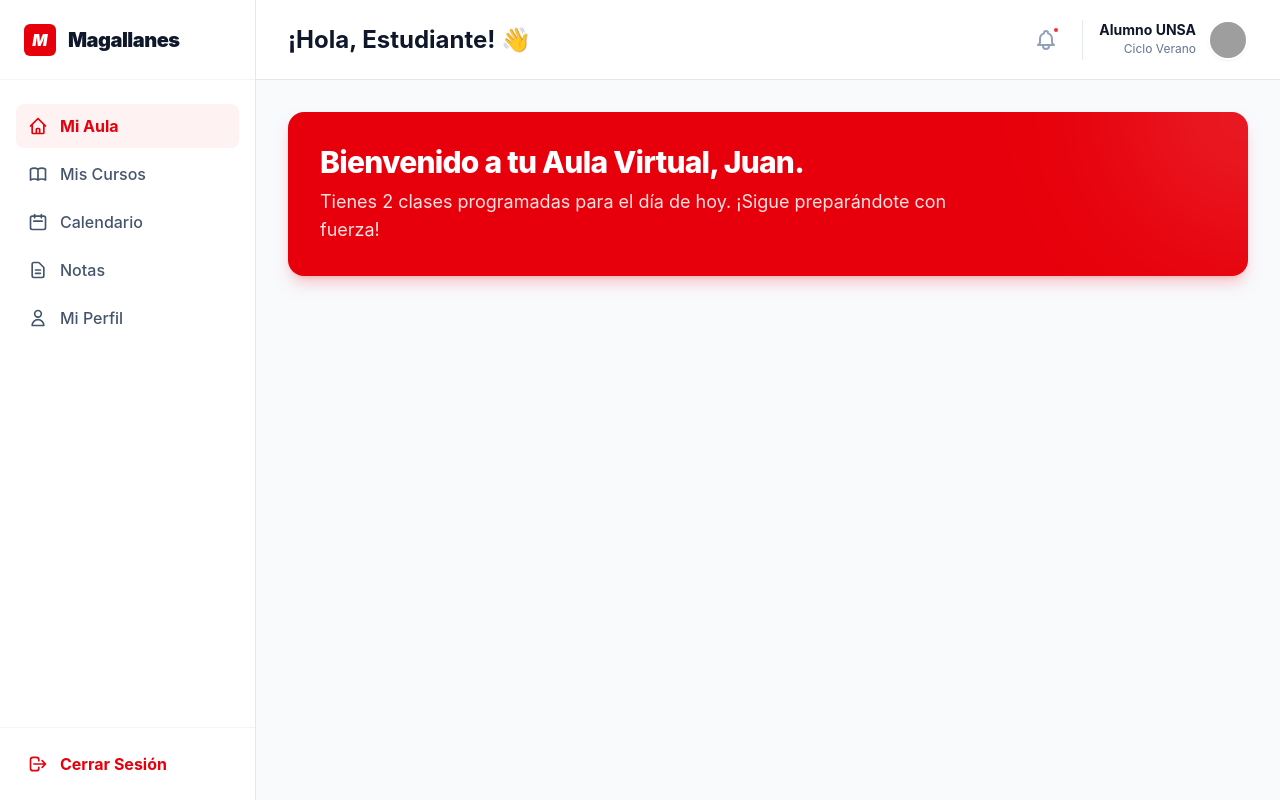
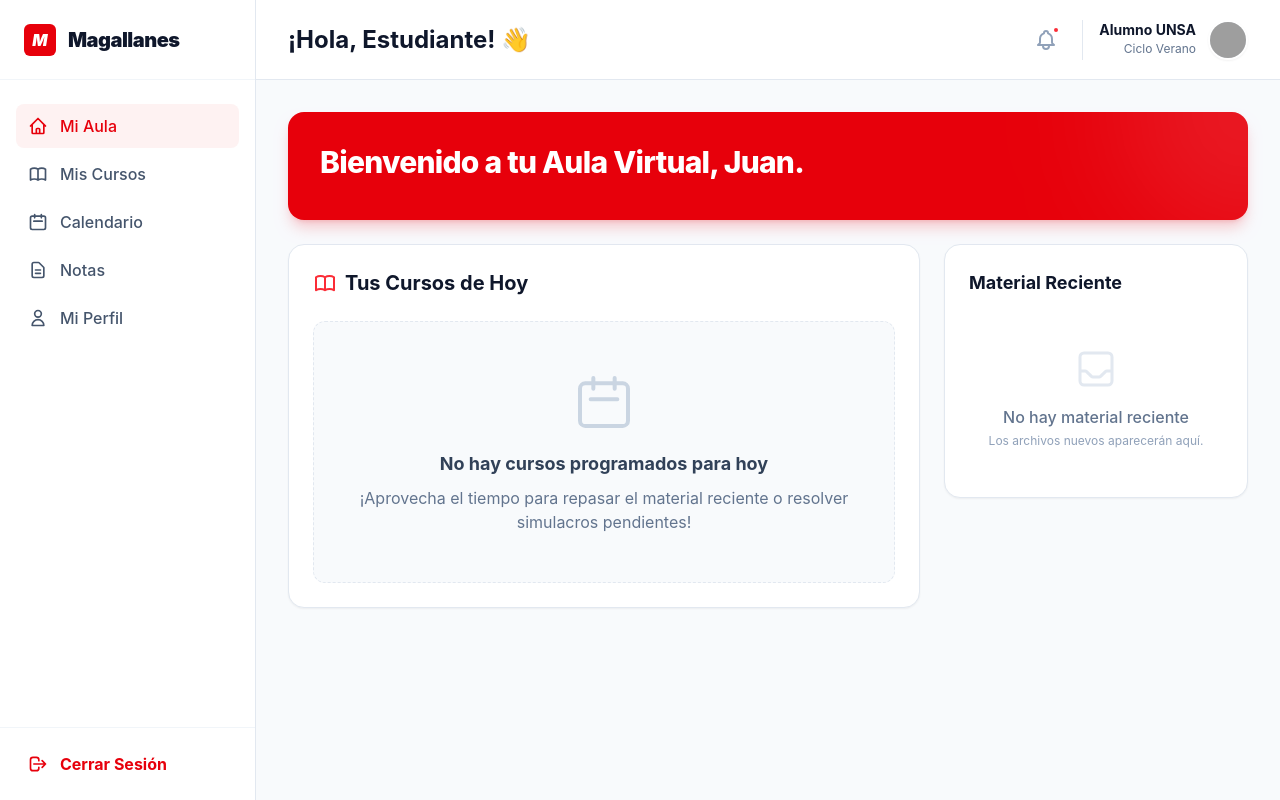
Before and after one commit to Ackyul/Magallanes, a React (Vite) app in the folder Magallanes-F/: page /dashboard in a window 1280 px wide. Built offline with nearby package versions, Linux system fonts and the light colour scheme; grey boxes are pictures that could not be loaded.

Commit message:
style: remove dashboard text, fix sidebar active state, add logout to courses

```diff
--- a/Magallanes-F/src/layouts/DashboardLayout.jsx
+++ b/Magallanes-F/src/layouts/DashboardLayout.jsx
@@ -1,8 +1,20 @@
-import { Outlet, Link, NavLink } from 'react-router-dom';
+import { Outlet, Link, useLocation } from 'react-router-dom';
 import { useState } from 'react';
 
 const DashboardLayout = () => {
   const [showNotifications, setShowNotifications] = useState(false);
+  const location = useLocation();
+
+  const isActive = (path) => {
+    return location.pathname === path;
+  };
+
+  const linkClass = (path) =>
+    `flex items-center gap-3 px-3 py-2.5 rounded-lg font-medium transition-colors ${
+      isActive(path)
+        ? 'bg-red-50 text-red-600 font-bold'
+        : 'text-slate-600 hover:bg-slate-50 hover:text-slate-900'
+    }`;
 
   return (
     <div className="min-h-screen bg-slate-50 flex">
@@ -18,62 +30,26 @@ const DashboardLayout = () => {
         </div>
 
         <nav className="flex-1 px-4 py-6 space-y-1">
-          <NavLink
-            to="/dashboard"
-            end
-            className={({ isActive }) =>
-              `flex items-center gap-3 px-3 py-2.5 rounded-lg transition-colors ${
-                isActive ? 'bg-red-50 text-red-600 font-bold' : 'text-slate-600 hover:bg-slate-50 hover:text-slate-900 font-medium'
-              }`
-            }
-          >
+          <Link to="/dashboard" className={linkClass('/dashboard')}>
             <svg className="w-5 h-5" fill="none" viewBox="0 0 24 24" stroke="currentColor"><path strokeLinecap="round" strokeLinejoin="round" strokeWidth="2" d="M3 12l2-2m0 0l7-7 7 7M5 10v10a1 1 0 001 1h3m10-11l2 2m-2-2v10a1 1 0 01-1 1h-3m-6 0a1 1 0 001-1v-4a1 1 0 011-1h2a1 1 0 011 1v4a1 1 0 001 1m-6 0h6" /></svg>
             Mi Aula
-          </NavLink>
-          <NavLink
-            to="/dashboard/courses"
-            className={({ isActive }) =>
-              `flex items-center gap-3 px-3 py-2.5 rounded-lg transition-colors ${
-                isActive ? 'bg-red-50 text-red-600 font-bold' : 'text-slate-600 hover:bg-slate-50 hover:text-slate-900 font-medium'
-              }`
-            }
-          >
+          </Link>
+          <Link to="/dashboard/courses" className={linkClass('/dashboard/courses')}>
             <svg className="w-5 h-5" fill="none" viewBox="0 0 24 24" stroke="currentColor"><path strokeLinecap="round" strokeLinejoin="round" strokeWidth="2" d="M12 6.253v13m0-13C10.832 5.477 9.246 5 7.5 5S4.168 5.477 3 6.253v13C4.168 18.477 5.754 18 7.5 18s3.332.477 4.5 1.253m0-13C13.168 5.477 14.754 5 16.5 5c1.747 0 3.332.477 4.5 1.253v13C19.832 18.477 18.247 18 16.5 18c-1.746 0-3.332.477-4.5 1.253" /></svg>
             Mis Cursos
-          </NavLink>
-          <NavLink
-            to="/dashboard/calendar"
-            className={({ isActive }) =>
-              `flex items-center gap-3 px-3 py-2.5 rounded-lg transition-colors ${
-                isActive ? 'bg-red-50 text-red-600 font-bold' : 'text-slate-600 hover:bg-slate-50 hover:text-slate-900 font-medium'
-              }`
-            }
-          >
+          </Link>
+          <Link to="/dashboard/calendar" className={linkClass('/dashboard/calendar')}>
             <svg className="w-5 h-5" fill="none" viewBox="0 0 24 24" stroke="currentColor"><path strokeLinecap="round" strokeLinejoin="round" strokeWidth="2" d="M8 7V3m8 4V3m-9 8h10M5 21h14a2 2 0 002-2V7a2 2 0 00-2-2H5a2 2 0 00-2 2v12a2 2 0 002 2z" /></svg>
             Calendario
-          </NavLink>
-          <NavLink
-            to="/dashboard/grades"
-            className={({ isActive }) =>
-              `flex items-center gap-3 px-3 py-2.5 rounded-lg transition-colors ${
-                isActive ? 'bg-red-50 text-red-600 font-bold' : 'text-slate-600 hover:bg-slate-50 hover:text-slate-900 font-medium'
-              }`
-            }
-          >
+          </Link>
+          <Link to="/dashboard/grades" className={linkClass('/dashboard/grades')}>
             <svg className="w-5 h-5" fill="none" viewBox="0 0 24 24" stroke="currentColor"><path strokeLinecap="round" strokeLinejoin="round" strokeWidth="2" d="M9 12h6m-6 4h6m2 5H7a2 2 0 01-2-2V5a2 2 0 012-2h5.586a1 1 0 01.707.293l5.414 5.414a1 1 0 01.293.707V19a2 2 0 01-2 2z" /></svg>
             Notas
-          </NavLink>
-          <NavLink
-            to="/dashboard/profile"
-            className={({ isActive }) =>
-              `flex items-center gap-3 px-3 py-2.5 rounded-lg transition-colors ${
-                isActive ? 'bg-red-50 text-red-600 font-bold' : 'text-slate-600 hover:bg-slate-50 hover:text-slate-900 font-medium'
-              }`
-            }
-          >
+          </Link>
+          <Link to="/dashboard/profile" className={linkClass('/dashboard/profile')}>
             <svg className="w-5 h-5" fill="none" viewBox="0 0 24 24" stroke="currentColor"><path strokeLinecap="round" strokeLinejoin="round" strokeWidth="2" d="M16 7a4 4 0 11-8 0 4 4 0 018 0zM12 14a7 7 0 00-7 7h14a7 7 0 00-7-7z" /></svg>
             Mi Perfil
-          </NavLink>
+          </Link>
         </nav>
 
         <div className="p-4 border-t border-slate-100">
--- a/Magallanes-F/src/pages/Dashboard.jsx
+++ b/Magallanes-F/src/pages/Dashboard.jsx
@@ -6,11 +6,45 @@ const Dashboard = () => {
         <div className="absolute top-0 right-0 w-64 h-64 bg-white/10 rounded-full blur-3xl -translate-y-1/2 translate-x-1/2 pointer-events-none" />
         <div className="relative z-10 max-w-2xl">
           <h2 className="text-3xl font-extrabold tracking-tight mb-2">Bienvenido a tu Aula Virtual, Juan.</h2>
-          <p className="text-red-100 text-lg">Tienes 2 clases programadas para el día de hoy. ¡Sigue preparándote con fuerza!</p>
         </div>
       </div>
 
+      <div className="grid grid-cols-1 lg:grid-cols-3 gap-6">
+        {/* Left Column (Main content) */}
+        <div className="lg:col-span-2 space-y-6">
+          {/* Active Courses */}
+          <div className="bg-white rounded-2xl p-6 border border-slate-200 shadow-xs">
+            <h3 className="text-xl font-bold text-slate-900 mb-6 flex items-center gap-2">
+              <svg className="w-6 h-6 text-red-500" fill="none" viewBox="0 0 24 24" stroke="currentColor"><path strokeLinecap="round" strokeLinejoin="round" strokeWidth="2" d="M12 6.253v13m0-13C10.832 5.477 9.246 5 7.5 5S4.168 5.477 3 6.253v13C4.168 18.477 5.754 18 7.5 18s3.332.477 4.5 1.253m0-13C13.168 5.477 14.754 5 16.5 5c1.747 0 3.332.477 4.5 1.253v13C19.832 18.477 18.247 18 16.5 18c-1.746 0-3.332.477-4.5 1.253" /></svg>
+              Tus Cursos de Hoy
+            </h3>
 
+            <div className="text-center py-12 px-4 bg-slate-50 rounded-xl border border-dashed border-slate-200">
+              <svg className="w-16 h-16 text-slate-300 mx-auto mb-4" fill="none" viewBox="0 0 24 24" stroke="currentColor">
+                <path strokeLinecap="round" strokeLinejoin="round" strokeWidth="1.5" d="M8 7V3m8 4V3m-9 8h10M5 21h14a2 2 0 002-2V7a2 2 0 00-2-2H5a2 2 0 00-2 2v12a2 2 0 002 2z" />
+              </svg>
+              <p className="text-lg font-bold text-slate-700">No hay cursos programados para hoy</p>
+              <p className="text-slate-500 mt-2">¡Aprovecha el tiempo para repasar el material reciente o resolver simulacros pendientes!</p>
+            </div>
+          </div>
+        </div>
+
+        {/* Right Column (Sidebar widgets) */}
+        <div className="space-y-6">
+
+          {/* Quick Links */}
+          <div className="bg-white rounded-2xl p-6 border border-slate-200 shadow-xs">
+            <h3 className="text-lg font-bold text-slate-900 mb-6">Material Reciente</h3>
+            <div className="text-center py-6 px-4">
+              <svg className="w-12 h-12 text-slate-200 mx-auto mb-3" fill="none" viewBox="0 0 24 24" stroke="currentColor">
+                <path strokeLinecap="round" strokeLinejoin="round" strokeWidth="1.5" d="M20 13V6a2 2 0 00-2-2H6a2 2 0 00-2 2v7m16 0v5a2 2 0 01-2 2H6a2 2 0 01-2-2v-5m16 0h-2.586a1 1 0 00-.707.293l-2.414 2.414a1 1 0 01-.707.293h-3.172a1 1 0 01-.707-.293l-2.414-2.414A1 1 0 006.586 13H4" />
+              </svg>
+              <p className="text-slate-500 font-medium">No hay material reciente</p>
+              <p className="text-xs text-slate-400 mt-1">Los archivos nuevos aparecerán aquí.</p>
+            </div>
+          </div>
+        </div>
+      </div>
     </div>
   );
 };
--- a/Magallanes-F/src/pages/DashboardCourses.jsx
+++ b/Magallanes-F/src/pages/DashboardCourses.jsx
@@ -1,9 +1,10 @@
+import { Link } from 'react-router-dom';
+
 const DashboardCourses = () => {
   const courses = Array.from({ length: 10 }, (_, i) => ({
     id: i + 1,
     title: `Curso ${i + 1}`,
-    teacher: `Profesor ${i + 1}`,
-    progress: ((i + 3) * 17) % 100
+    teacher: `Profesor ${i + 1}`
   }));
 
   return (
@@ -14,6 +15,7 @@ const DashboardCourses = () => {
           <p className="text-slate-500">Explora todos los cursos disponibles en tu ciclo actual.</p>
         </div>
 
+        <div className="flex flex-col sm:flex-row items-center gap-4 w-full sm:w-auto">
           <div className="relative w-full sm:w-64">
             <input
               type="text"
@@ -23,6 +25,15 @@ const DashboardCourses = () => {
             <svg className="w-5 h-5 text-slate-400 absolute left-3 top-2.5" fill="none" viewBox="0 0 24 24" stroke="currentColor">
               <path strokeLinecap="round" strokeLinejoin="round" strokeWidth="2" d="M21 21l-6-6m2-5a7 7 0 11-14 0 7 7 0 0114 0z" />
             </svg>
+          </div>
+
+          <Link
+            to="/login"
+            className="flex items-center justify-center gap-2 px-4 py-2 bg-slate-100 hover:bg-slate-200 text-slate-700 font-bold rounded-lg transition-colors text-sm w-full sm:w-auto whitespace-nowrap"
+          >
+            <svg className="w-5 h-5 text-red-500" fill="none" viewBox="0 0 24 24" stroke="currentColor"><path strokeLinecap="round" strokeLinejoin="round" strokeWidth="2" d="M17 16l4-4m0 0l-4-4m4 4H7m6 4v1a3 3 0 01-3 3H6a3 3 0 01-3-3V7a3 3 0 013-3h4a3 3 0 013 3v1" /></svg>
+            Cerrar Sesión
+          </Link>
         </div>
       </div>
 
@@ -41,16 +52,8 @@ const DashboardCourses = () => {
               <h3 className="font-bold text-lg text-slate-900 mb-1">{course.title}</h3>
               <p className="text-sm text-slate-500 mb-4">{course.teacher}</p>
 
-              <div className="mt-auto">
-                <div className="flex justify-between text-xs mb-1.5">
-                  <span className="font-medium inline-block text-slate-700">Progreso</span>
-                  <span className="font-bold text-slate-900">{course.progress}%</span>
-                </div>
-                <div className="w-full bg-slate-100 rounded-full h-1.5 mb-4">
-                  <div className="bg-red-500 h-1.5 rounded-full" style={{ width: `${course.progress}%` }}></div>
-                </div>
-
-                <button className="w-full py-2 bg-red-50 hover:bg-red-100 text-red-600 rounded-lg text-sm font-bold transition-colors">
+              <div className="mt-auto pt-4">
+                <button className="w-full py-2.5 bg-red-50 hover:bg-red-100 text-red-600 rounded-lg text-sm font-bold transition-colors">
                   Ingresar al Aula
                 </button>
               </div>
--- a/Magallanes-F/src/pages/DashboardProfile.jsx
+++ b/Magallanes-F/src/pages/DashboardProfile.jsx
@@ -36,12 +36,12 @@ const DashboardProfile = () => {
 
         <div className="px-8 pb-8">
           {/* Avatar Header */}
-          <div className="flex justify-between items-end -mt-12 mb-8">
-            <div className="flex items-end gap-6">
-              <div className="w-24 h-24 rounded-full bg-slate-200 border-4 border-white shadow-md overflow-hidden relative z-10">
-                <img src="https://api.dicebear.com/7.x/avataaars/svg?seed=Felix&backgroundColor=f8fafc" alt="Profile" className="w-full h-full object-cover" />
+          <div className="flex flex-col sm:flex-row sm:justify-between items-start sm:items-end -mt-12 mb-8 relative z-10 gap-4">
+            <div>
+              <div className="w-24 h-24 bg-white p-1 rounded-full shadow-md mb-3">
+                <img src="https://api.dicebear.com/7.x/avataaars/svg?seed=Felix&backgroundColor=f8fafc" alt="Profile" className="w-full h-full rounded-full object-cover" />
               </div>
-              <div className="pb-2">
+              <div>
                 <h2 className="text-2xl font-bold text-slate-900">{profileData.nombres}</h2>
                 <span className="inline-block mt-1 text-xs font-bold text-red-600 bg-red-50 px-2 py-1 rounded-md uppercase tracking-wider">
                   Alumno Activo
@@ -51,7 +51,7 @@ const DashboardProfile = () => {
 
             <button
               onClick={() => setIsEditing(!isEditing)}
-              className="px-4 py-2 bg-slate-100 hover:bg-slate-200 text-slate-700 font-bold rounded-lg transition-colors text-sm"
+              className="px-6 py-2 bg-slate-100 hover:bg-slate-200 text-slate-700 font-bold rounded-lg transition-colors text-sm"
             >
               {isEditing ? 'Cancelar' : 'Editar Perfil'}
             </button>
```
Lines whose indentation alone changed are shown as unchanged.
